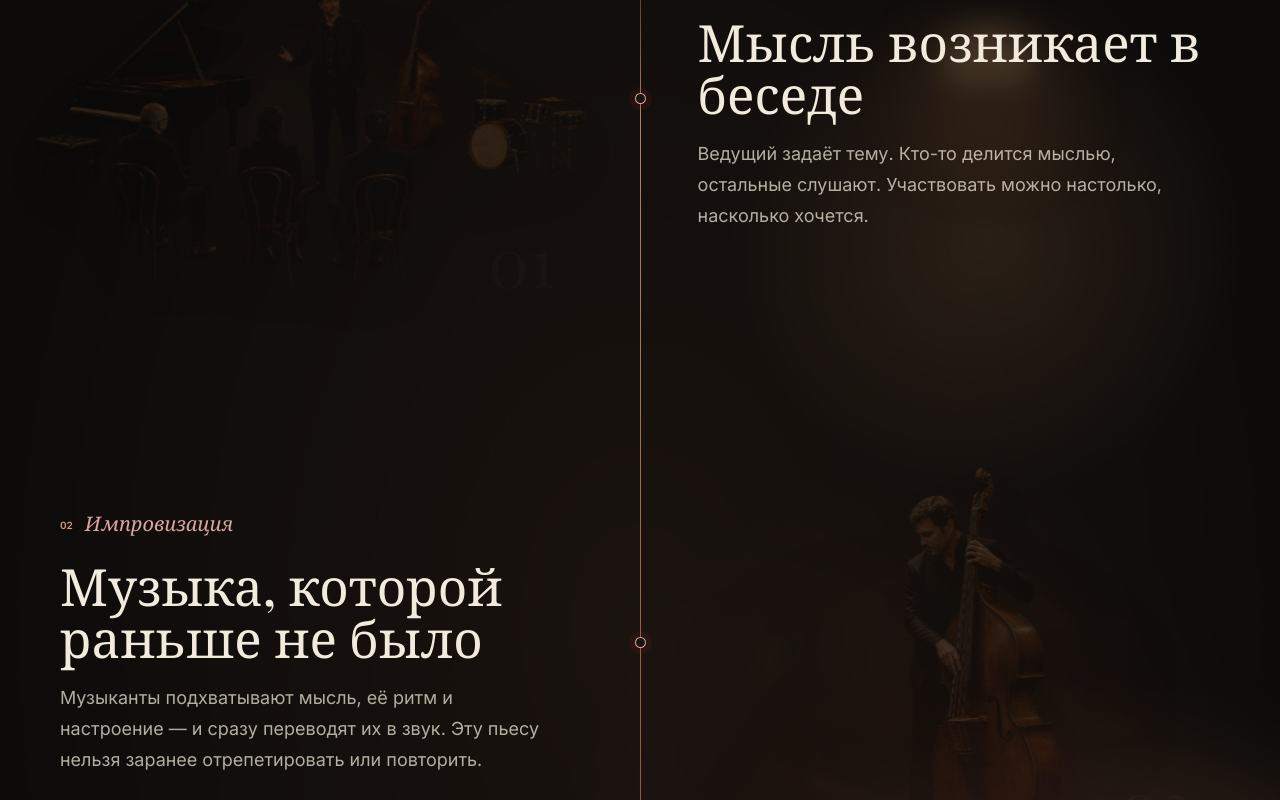
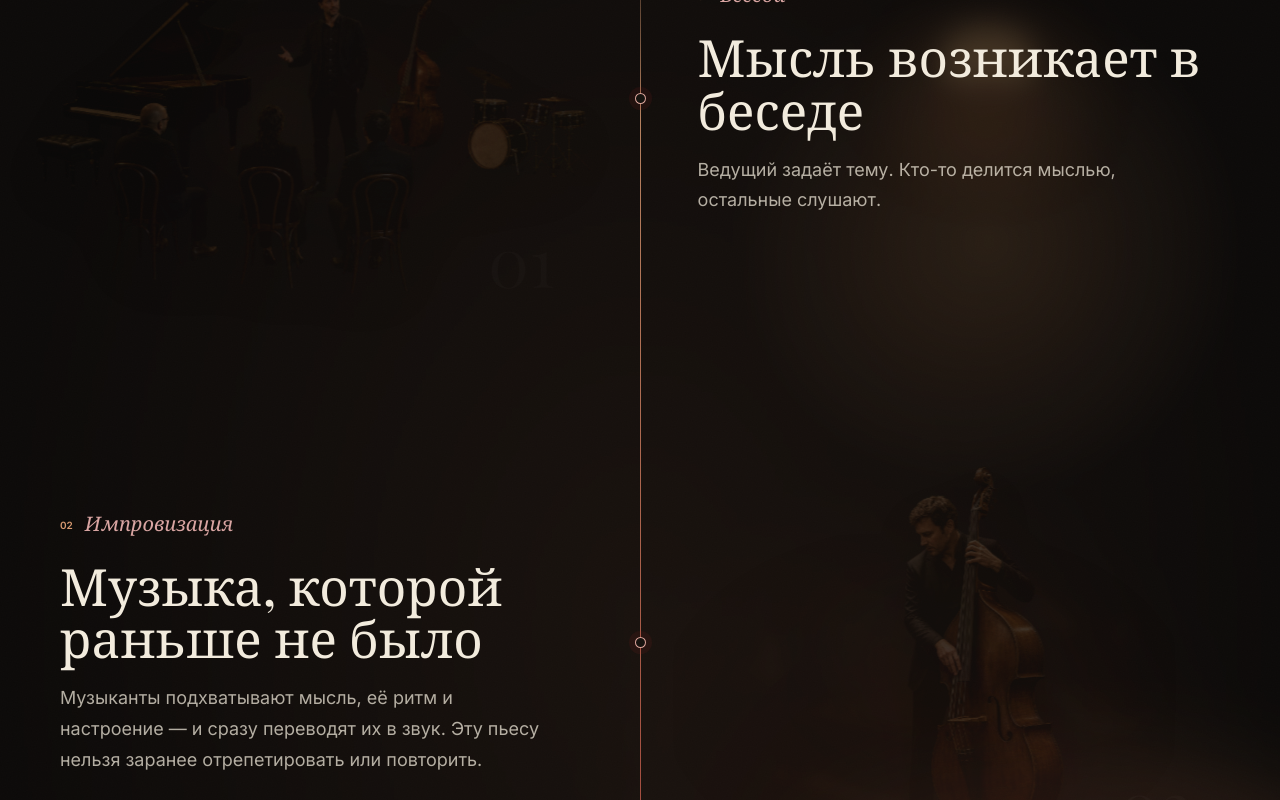
Before and after one commit to vbondarenko7/kontrapunkt, a Next.js app in the folder Джаз вечер. /Лендинг версия C/: page / in a window 1280 px wide. Shown: the part 2200-3000 px from the top of the page. Built offline with nearby package versions, Linux system fonts and the light colour scheme.

Commit message:
tighten participation section

```diff
--- a/Джаз вечер. /Лендинг версия C/app/globals.css
+++ b/Джаз вечер. /Лендинг версия C/app/globals.css
@@ -1432,25 +1432,6 @@ h3 {
   padding: 0;
 }
 
-.layered-scenario:nth-child(2) {
-  margin-left: 46px;
-}
-
-.layered-scenario:nth-child(3) {
-  margin-left: 14px;
-}
-
-.layered-scenario > span {
-  display: block;
-  margin-bottom: 4px;
-  color: #d89a71;
-  font-family: "Cormorant Garamond", Georgia, serif;
-  font-size: 18px;
-  font-style: italic;
-  font-weight: 500;
-  text-transform: none;
-}
-
 .layered-scenario h3 {
   margin: 0 0 6px;
   color: var(--ivory);
@@ -2495,11 +2476,6 @@ footer p:last-child {
     max-width: none;
   }
 
-  .layered-scenario:nth-child(2),
-  .layered-scenario:nth-child(3) {
-    margin-left: 0;
-  }
-
   .layered-scenario h3 {
     font-size: 20px;
   }
--- a/Джаз вечер. /Лендинг версия C/app/page.tsx
+++ b/Джаз вечер. /Лендинг версия C/app/page.tsx
@@ -11,7 +11,7 @@ const formatSteps = [
     number: "01",
     marker: "Беседа",
     title: "Мысль возникает в беседе",
-    text: "Ведущий задаёт тему. Кто-то делится мыслью, остальные слушают. Участвовать можно настолько, насколько хочется.",
+    text: "Ведущий задаёт тему. Кто-то делится мыслью, остальные слушают.",
     image: "01-conversation",
     imageAlt: "Гости внимательно слушают друг друга за столом",
     cutout: "format-host-stage-full-cutout.png",
@@ -38,19 +38,16 @@ const formatSteps = [
 
 const scenarios = [
   {
-    label: "Одному",
-    title: "Одному — нормально",
-    text: "Общая тема помогает почувствовать себя частью вечера без неловких знакомств и светского разговора.",
+    title: "Одному здесь не одиноко",
+    text: "Общая тема делает вас частью вечера без светских знакомств и неловких вопросов.",
   },
   {
-    label: "Без подготовки",
-    title: "Без специальной подготовки",
-    text: "Мы говорим не языком терминов, а через ситуации и чувства, знакомые каждому.",
+    title: "Готовиться не нужно",
+    text: "Мы говорим не терминами, а через ситуации и чувства, знакомые каждому.",
   },
   {
-    label: "Слушать",
-    title: "Можно просто слушать",
-    text: "Никто не потребует высказаться или доказать свою точку зрения. Внимание — уже форма участия.",
+    title: "Молчать — тоже участвовать",
+    text: "Никто не вызовет вас высказаться. Внимание — уже форма участия.",
   },
 ];
 
@@ -480,18 +477,14 @@ export default function Home() {
               Здесь слушают.
             </h2>
             <p className="layered-lead">
-              Здесь одинаково рады тем, кто давно интересуется философией и
-              джазом, и тем, кто только начинает с ними знакомиться. Главное —
-              интерес к теме, внимание друг к другу и дружелюбная атмосфера.
+              Разговор держится не на эрудиции, а на внимании друг к другу.
+              Здесь не побеждают в споре и не проверяют, кто что читал.
             </p>
             <div className="layered-scenario-list">
               {scenarios.map((scenario) => (
-                <article className="layered-scenario" key={scenario.label}>
-                  <span>{scenario.label}</span>
-                  <div>
-                    <h3>{scenario.title}</h3>
-                    <p>{scenario.text}</p>
-                  </div>
+                <article className="layered-scenario" key={scenario.title}>
+                  <h3>{scenario.title}</h3>
+                  <p>{scenario.text}</p>
                 </article>
               ))}
             </div>
```
